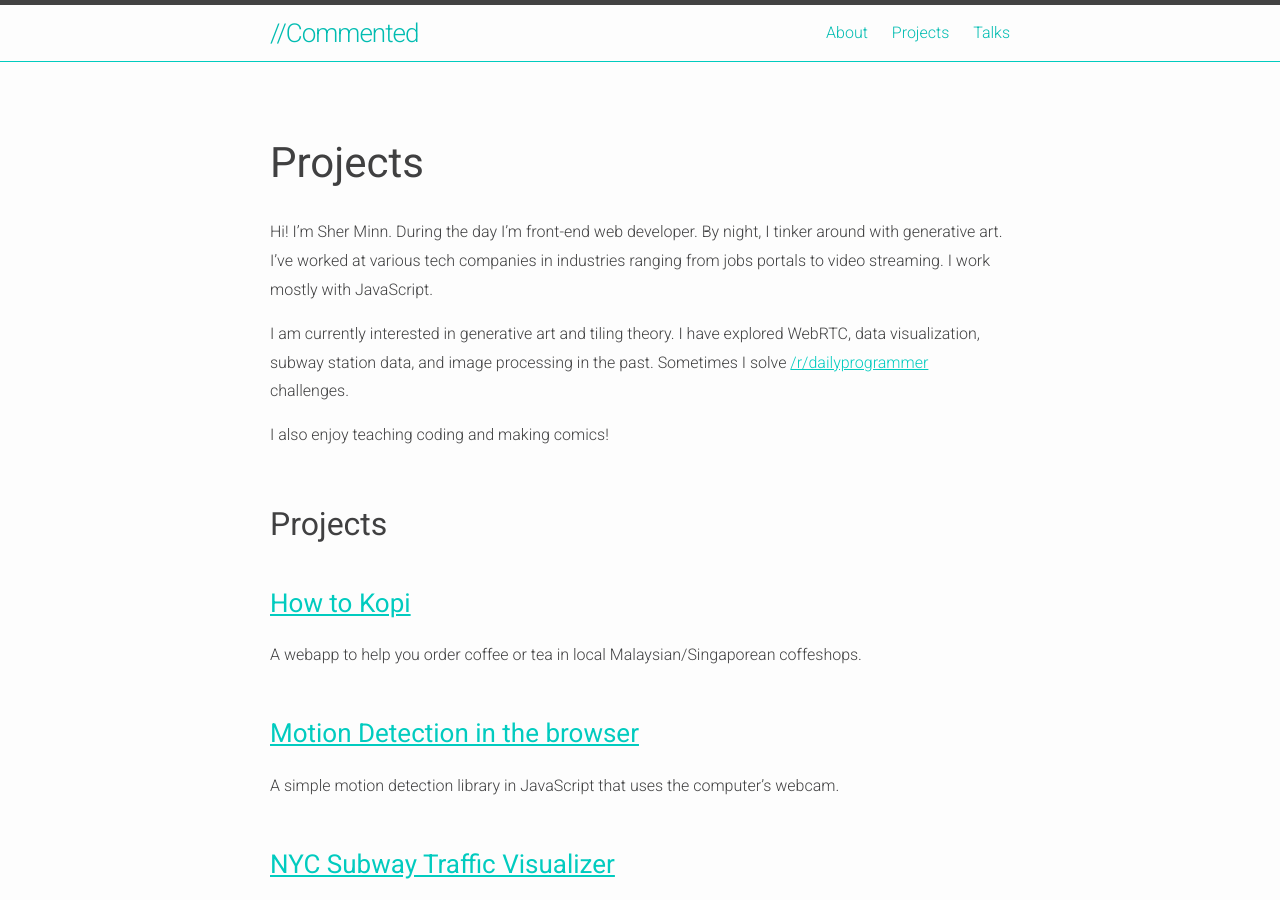
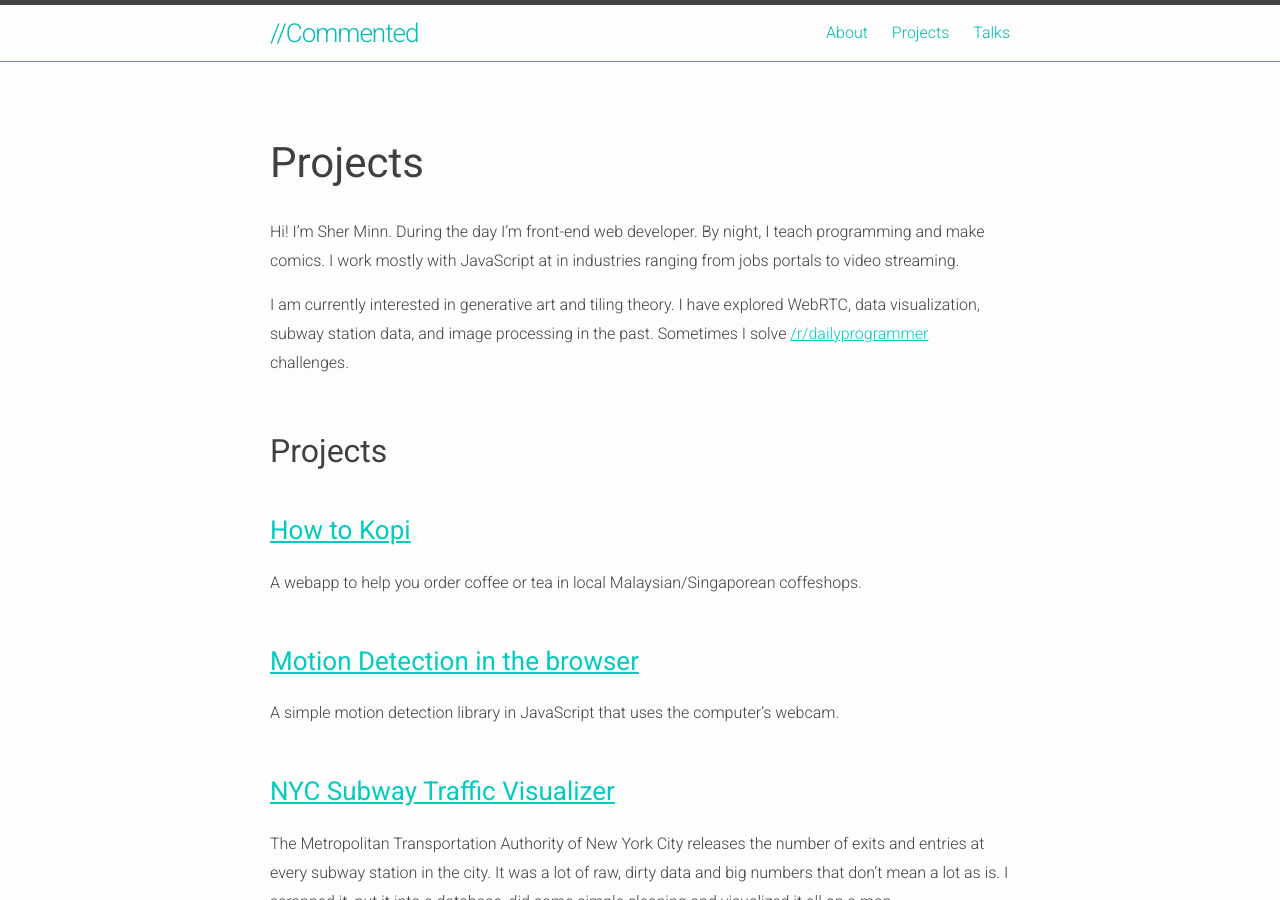
Before and after one commit to piratefsh/piratefsh.github.io, a Jekyll site: the page built from projects.md, in a window 1280 px wide and 900 px high. Built offline with Jekyll 4.4.1, drawn with Linux system fonts in a browser that asks for light colours; some of the changed text lies outside the part shown.

Commit message:
Update projects.md

```diff
--- a/projects.md
+++ b/projects.md
@@ -4,11 +4,9 @@ title: Projects
 permalink: /projects/
 ---
 
-Hi! I'm Sher Minn. During the day I'm front-end web developer. By night, I tinker around with generative art. I've worked at various tech companies in industries ranging from jobs portals to video streaming. I work mostly with JavaScript.
+Hi! I'm Sher Minn. During the day I'm front-end web developer. By night, I teach programming and make comics. I work mostly with JavaScript at in industries ranging from jobs portals to video streaming.
 
 I am currently interested in generative art and tiling theory. I have explored WebRTC, data visualization, subway station data, and image processing in the past. Sometimes I solve [/r/dailyprogrammer](https://www.reddit.com/r/dailyprogrammer/) challenges.
-
-I also enjoy teaching coding and making comics!
 
 
 ## Projects
```
Also changed, not shown: other parts of projects.md (+2 -1 lines).
